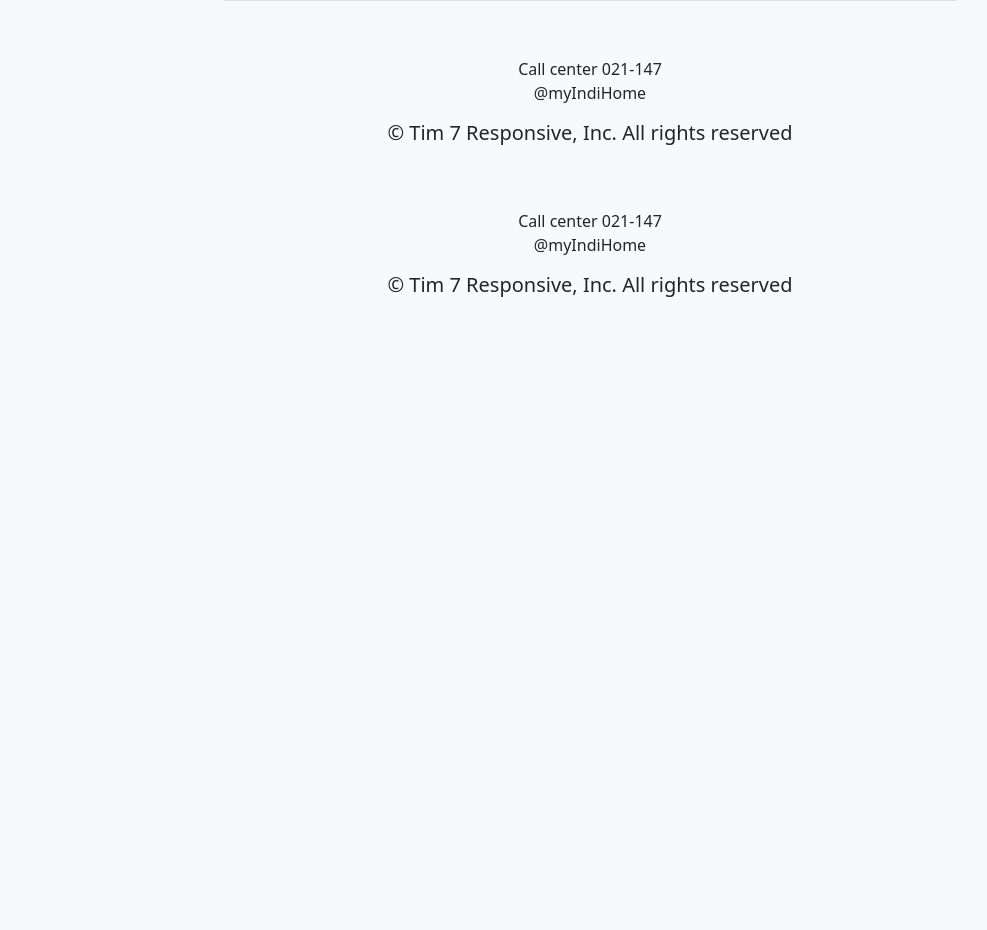
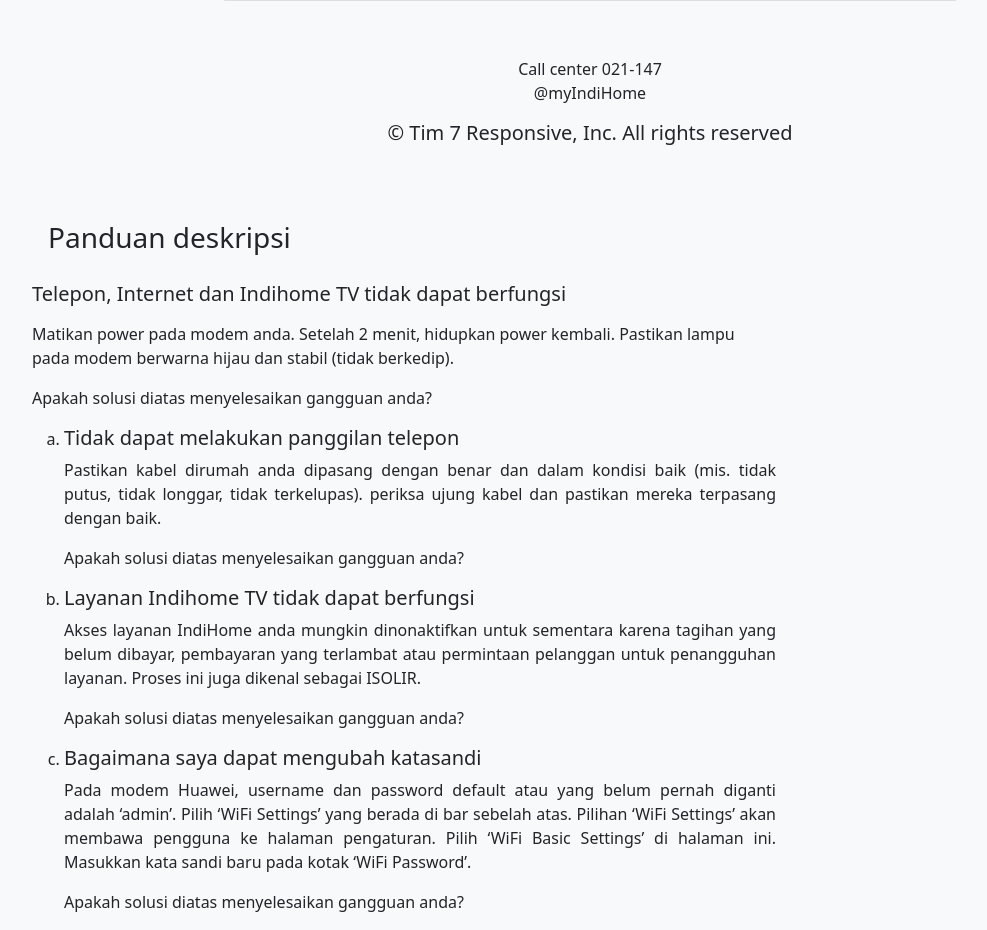
Before and after one commit to DimasAdiSaputro/Myindihome-wp2-, a CodeIgniter app: page /myindihome/edit-profile in a window 1280 px wide. Shown: the part 727-1657 px from the top of the page, without its empty margins (50-1037 px from the left). Before the commit the page ends 1024 px from the top, so only its background shows below. Run offline with CodeIgniter, Linux system fonts and the light colour scheme; the visitor is signed in with stand-in values (Sample User, id 1).

Commit message:
haikal add file help icons

```diff
--- a/application/controllers/User.php
+++ b/application/controllers/User.php
@@ -37,6 +37,7 @@ class User extends CI_Controller
             $this->load->view('template/logged_in_navbar');
             $this->load->view('pages/dashboard/user/edit_profile');
             $this->load->view('template/footer');
+            $this->load->view('pages/dashboard/user/bantuan');
         } else {
             if ($this->input->post('nama') == $this->session->userdata('nama') && $this->input->post('tel') == $this->session->userdata('tel')) {
                 $this->session->set_flashdata('error_msg', 'Tidak Ada Perubahan Akun!');
--- /dev/null
+++ b/application/views/pages/dashboard/user/bantuan.php
@@ -0,0 +1,25 @@
+<div class="container mt-5">
+    <div class="row justify-content-center">
+        <div class="col-14">
+            <div class="col-12 col-sm-12 col-md-8 col-lg-8">
+                <div>
+                    <a class="dropdown-item" href="#"><h3>Panduan deskripsi</h3></a>
+                    <p align='justify'><h5>Telepon, Internet dan Indihome TV tidak dapat berfungsi</h5></p>
+                    <p>Matikan power pada modem anda. Setelah 2 menit, hidupkan power kembali. Pastikan lampu pada modem berwarna hijau dan stabil (tidak berkedip).</p>
+                    <p>Apakah solusi diatas menyelesaikan gangguan anda?</p>
+
+                    <ol type="a">
+                    <li><h5>Tidak dapat melakukan panggilan telepon</h5></li>
+                    <p align='justify'>Pastikan kabel dirumah anda dipasang dengan benar dan dalam kondisi baik (mis. tidak putus, tidak longgar, tidak terkelupas). periksa ujung kabel dan pastikan mereka terpasang dengan baik.</p>
+                    <p>Apakah solusi diatas menyelesaikan gangguan anda?</p>
+                    <li><h5>Layanan Indihome TV tidak dapat berfungsi</h5></li>
+                    <p align='justify'>Akses layanan IndiHome anda mungkin dinonaktifkan untuk sementara karena tagihan yang belum dibayar, pembayaran yang terlambat atau permintaan pelanggan untuk penangguhan layanan. Proses ini juga dikenal sebagai ISOLIR.</p>
+                    <p>Apakah solusi diatas menyelesaikan gangguan anda?</p>
+                    <li><h5>Bagaimana saya dapat mengubah katasandi</h5></li>
+                    <p align='justify'>Pada modem Huawei, username dan password default atau yang belum pernah diganti adalah ‘admin’. Pilih ‘WiFi Settings’ yang berada di bar sebelah atas. Pilihan ‘WiFi Settings’ akan membawa pengguna ke halaman pengaturan. Pilih ‘WiFi Basic Settings’ di halaman ini. Masukkan kata sandi baru pada kotak ‘WiFi Password’.</p>
+                    <p>Apakah solusi diatas menyelesaikan gangguan anda?</p>
+                </div>
+            </div>
+        </div>
+    </div>
+</div>
--- a/application/views/pages/dashboard/user/edit_profile.php
+++ b/application/views/pages/dashboard/user/edit_profile.php
@@ -55,10 +55,4 @@
     </div>
 </div>
 <footer class="footer">
-    <div class="container text-center p-3 mt-4 text-dark">
-        Call center 021-147
-        <p>@myIndiHome
-        <p>
-        <h5>© Tim 7 Responsive, Inc. All rights reserved</h5>
-    </div>
 </footer>
--- a/application/views/template/logged_in_navbar.php
+++ b/application/views/template/logged_in_navbar.php
@@ -74,6 +74,15 @@
                             Riwayat Laporan
                         </span>
                     </a>
+                    <a class="bg-danger text-white border-0 list-group-item py-3 offcanvas-link" href="<?= base_url('Keluhan/bantuan'); ?>">
+                        <span class="align-center">
+                            <svg xmlns="http://www.w3.org/2000/svg" width="20" height="20" fill="#ffffff" class="me-2" viewBox="0 0 16 16">
+                                <path d="M6.95.435c.58-.58 1.52-.58 2.1 0l6.515 6.516c.58.58.58 1.519 0 2.098L9.05 15.565c-.58.58-1.519.58-2.098 0L.435 9.05a1.482 1.482 0 0 1 0-2.098L6.95.435zm1.4.7a.495.495 0 0 0-.7 0L1.134 7.65a.495.495 0 0 0 0 .7l6.516 6.516a.495.495 0 0 0 .7 0l6.516-6.516a.495.495 0 0 0 0-.7L8.35 1.134z"/>
+                                <path d="M5.255 5.786a.237.237 0 0 0 .241.247h.825c.138 0 .248-.113.266-.25.09-.656.54-1.134 1.342-1.134.686 0 1.314.343 1.314 1.168 0 .635-.374.927-.965 1.371-.673.489-1.206 1.06-1.168 1.987l.003.217a.25.25 0 0 0 .25.246h.811a.25.25 0 0 0 .25-.25v-.105c0-.718.273-.927 1.01-1.486.609-.463 1.244-.977 1.244-2.056 0-1.511-1.276-2.241-2.673-2.241-1.267 0-2.655.59-2.75 2.286zm1.557 5.763c0 .533.425.927 1.01.927.609 0 1.028-.394 1.028-.927 0-.552-.42-.94-1.029-.94-.584 0-1.009.388-1.009.94z"/>
+                            </svg>
+                             Bantuan
+                        </span>
+                    </a>
                     <?php if ($this->session->userdata('role') == 1) : ?>
                         <a class="bg-danger text-white border-0 list-group-item py-3 offcanvas-link" href="<?= base_url('user-manager'); ?>">
                             <span class="align-center">
```
Also changed, not shown: application/controllers/Keluhan.php (+9 -0 lines).
